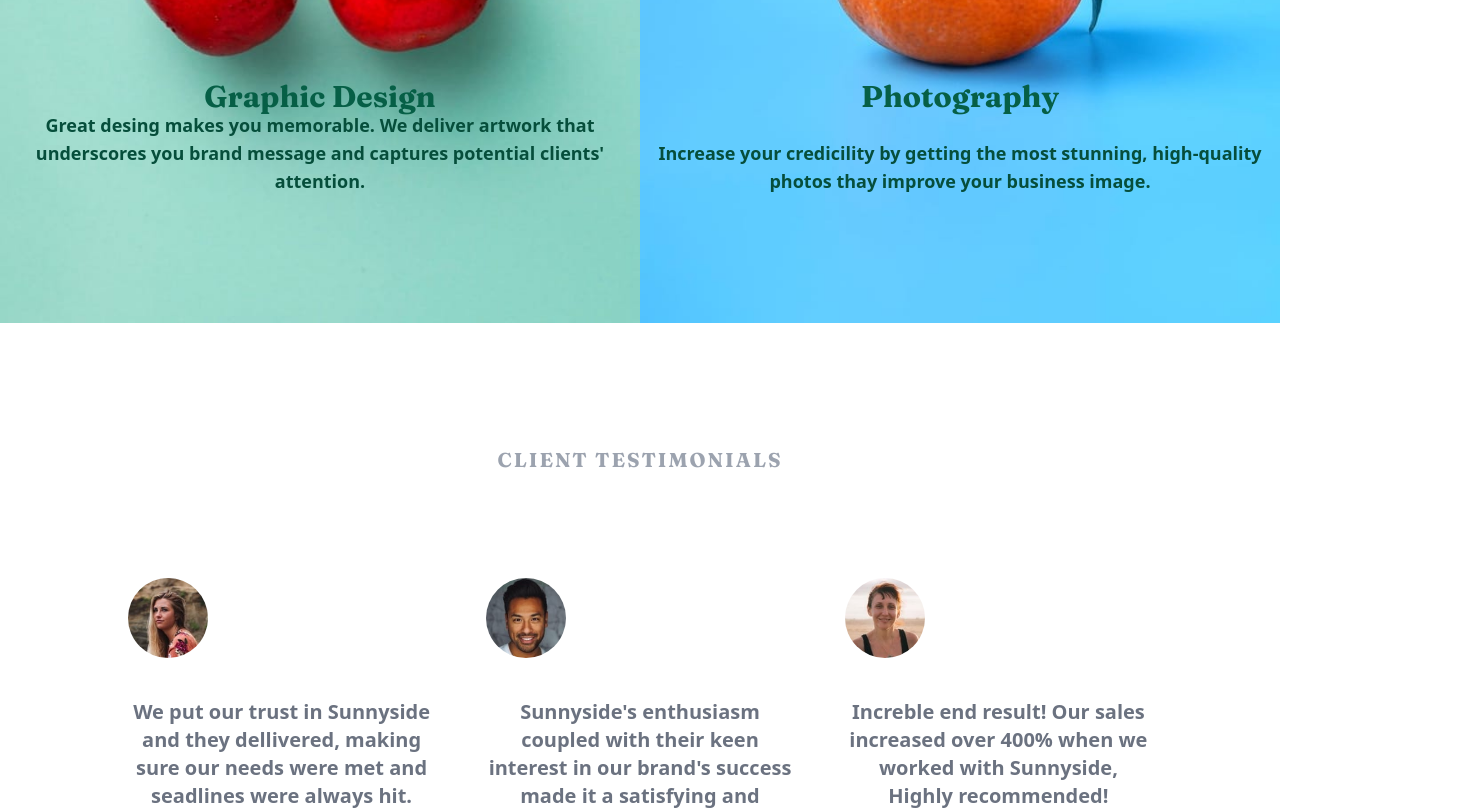
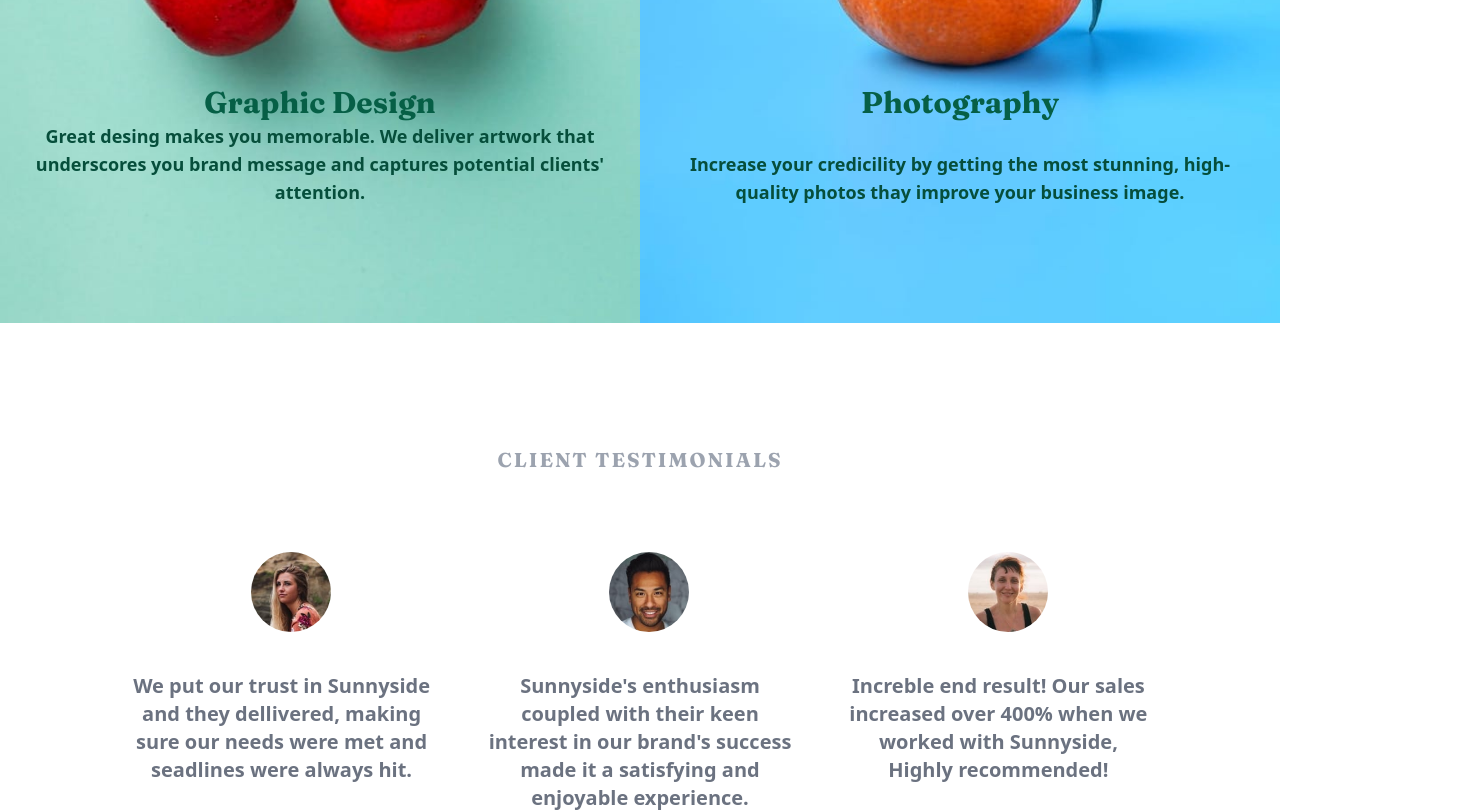
Before and after one commit to Carolthe/landing-page, a React (Vite) app: page / in a window 1280 px wide. Shown: the part 1900-2712 px from the top of the page, 1472 px wide, since content can reach past the window. Built offline with nearby package versions, Linux system fonts and the light colour scheme.

Commit message:
landing-page

```diff
--- a/src/App.css
+++ b/src/App.css
@@ -1,3 +1,8 @@
+*{
+    margin: 0;
+    padding: 0;
+}
+
 body{
 
     background-image: url(./img/Fundo.png);
@@ -11,10 +16,6 @@ body{
 body{
     background-image: url(./img/image-header.png);
     background-size: 100%;
-    background-repeat: no-repeat;
-    margin: 0%;
-    padding: 0%;
-    box-sizing: border-box;
-    height: 100vh;
+
 }
 }
--- a/src/App.jsx
+++ b/src/App.jsx
@@ -37,11 +37,11 @@ function App() {
 <InformationMobile className="" title="Transform your brand" paragraph="We are a full-service creative agency specializang in helping brands grow fast. Engage your clients through compelling visuals that do most of the markenting for you." />
 
 </div>
-<div className='md:flex mt-[40%] '>
+<div className='md:flex mt-[40%] w-[100%] '>
 <InformationDesktop titleDesktop="Transform your brand " paragraphDesktop="We are a full-service creative agency specializang in helping brands grow fast. Engage your clients through compelling visuals that do most of the markenting for you." />
 <DesingOvoDesk ovoDesktop={OvoOvoDesktop}  />
 </div>
-<div className='flex'>
+<div className='flex mb-[15%] w-[100%]'>
 <CopoDesktop copo={DesktopCopo} />
 <InformationDesktop titleDesktop="Stand out to the right audience" paragraphDesktop="Using a collaborative formula of designers, researchers, photographers, videographes, and copywriters, we'll bulind and extend your brand in digital places." />
 
@@ -51,12 +51,12 @@ function App() {
 <InformationMobile title="Stand out to the right audience" paragraph="Using a collaborative formula of designers, researchers, photographers, videographes, and copywriters, we'll bulind and extend your brand in digital places." />
 </div>
 
-<div className='md:flex'>
+
 <ImgFundoMobile imgfundo={Graphic} titleFundo="Graphic Design"  paragraph="Great desing makes you memorable. We deliver artwork that underscores you brand message and captures potential clients' attention." />
 <ImgFundoMobile imgfundo={Photography} titleFundo="Photography" paragraph="Increase your credicility by getting the most stunning, high-quality photos thay improve your business image." />
+<div className='md:flex '>
 <DesktopFundo imgFundoDesktop={CerejaDesktop} titleFundoDesktop="Graphic Design" paragraphFundoDesktop="Great desing makes you memorable. We deliver artwork that underscores you brand message and captures potential clients' attention." />
 <DesktopFundo imgFundoDesktop={LaranjaDesktop} titleFundoDesktop="Photography" paragraphFundoDesktop="Increase your credicility by getting the most stunning, high-quality photos thay improve your business image." />
-
 </div>
 <div className=''>
 <Comentarios perfil={Perfil1} title="CLIENT TESTIMONIALS" paragraph="We put our trust in Sunnyside and they dellivered, making sure our needs were met and seadlines were always hit." name="Emily R." profession="Marketing Director"  />
--- a/src/components/ComentariosDesktop.jsx
+++ b/src/components/ComentariosDesktop.jsx
@@ -1,7 +1,7 @@
 export default function ComentariosDesktop (props){
     return(
-    <div className="w-[28%] p-[2%] mb-[10%] mt-[3%] hidden md:block  ">
-       <img src={props.perfilDesktop} className=" rounded-full w-20 flex justify-center"/>
+    <div className="w-[28%] p-[2%] mb-[9%] mt-[1%] hidden md:block  ">
+       <img src={props.perfilDesktop} className=" rounded-full w-20 mx-[40%] "/>
         <p className="mt-10 text-xl  text-gray-500 font-barlow-600 font-semibold">{props.paragraphDesktop}</p>
         <p className="text-2xl font-bold font-fraunces mt-[50px]">{props.nameDesktop}</p>
         <p className=" mt-3 text-gray-300 text-lg font-semibold  ">{props.professionDesktop}</p>
--- a/src/components/CopoMobile.jsx
+++ b/src/components/CopoMobile.jsx
@@ -1,6 +1,6 @@
 export default function CopoMobile  (props) {
     return(
-    <div className="mt-[-15%]">
+    <div className="mt-[-30%]">
         <img src={props.imgcopo} className=" md:hidden  " />
     </div>
     )
--- a/src/components/DesingOvoDesk.jsx
+++ b/src/components/DesingOvoDesk.jsx
@@ -1,6 +1,6 @@
 export default function DesingOvoDesk (props){
     return(
-        <div className="hidden md:block w-[50%]  ">
+        <div className="hidden md:block  w-[50%] ">
         <img src={props.ovoDesktop} className=" " />
    </div>
     )
--- a/src/components/DesktopFundo.jsx
+++ b/src/components/DesktopFundo.jsx
@@ -1,10 +1,11 @@
 export default function DesktopFundo (props){
     return(
-        <div className="hidden md:block relative">
-        <img src={props.imgFundoDesktop}  className='relative w-[900px] '/>
+
+        <div className="hidden md:block relative ">
+        <img src={props.imgFundoDesktop}  className='relative '/>
         <div className="flex justify-center ">
-        <p className="absolute bottom-52 font-fraunces text-3xl font-bold text-emerald-800 ">{props.titleFundoDesktop}</p>
-        <p className="absolute bottom-32 text-center font-semibold font-barlow-600 text-emerald-900 text-lg " >{props.paragraphFundoDesktop}</p>
+        <p className="absolute bottom-[38%] font-fraunces text-3xl font-bold text-emerald-800 ">{props.titleFundoDesktop}</p>
+        <p className="absolute bottom-[22%] text-center font-semibold font-barlow-600 text-emerald-900 text-lg mx-[5%]" >{props.paragraphFundoDesktop}</p>
         </div>
         </div>
     )
--- a/src/components/Foteer.jsx
+++ b/src/components/Foteer.jsx
@@ -6,7 +6,7 @@ import Pinterest from '../img/Pinterest.png'
 
 export default function Foteer (){
     return(
-        <div className=" bg-greenclaro grid justify-center ">
+        <div className=" bg-greenclaro grid justify-center  ">
             <p className="mx-28 mt-16 mb-10 text-4xl font-bold text-emerald-700 font-barlow-600 ">sunnyside</p>
             <div className="flex gap-14 mb-10 justify-center font-semibold text-lg text-green font-barlow-600">
             <p>About</p>
--- a/src/components/ImgsDesktop.jsx
+++ b/src/components/ImgsDesktop.jsx
@@ -7,7 +7,7 @@ export default function ImgsDesktop (){
     return(
         <div className='hidden md:block'>
 
-        <div className='flex w-[368px]'>
+        <div className='flex w-[25%] '>
             <img src={LaDesktop} />
             <img src={ConeDesktop} />
             <img src={AçucarDesktop} />
```
